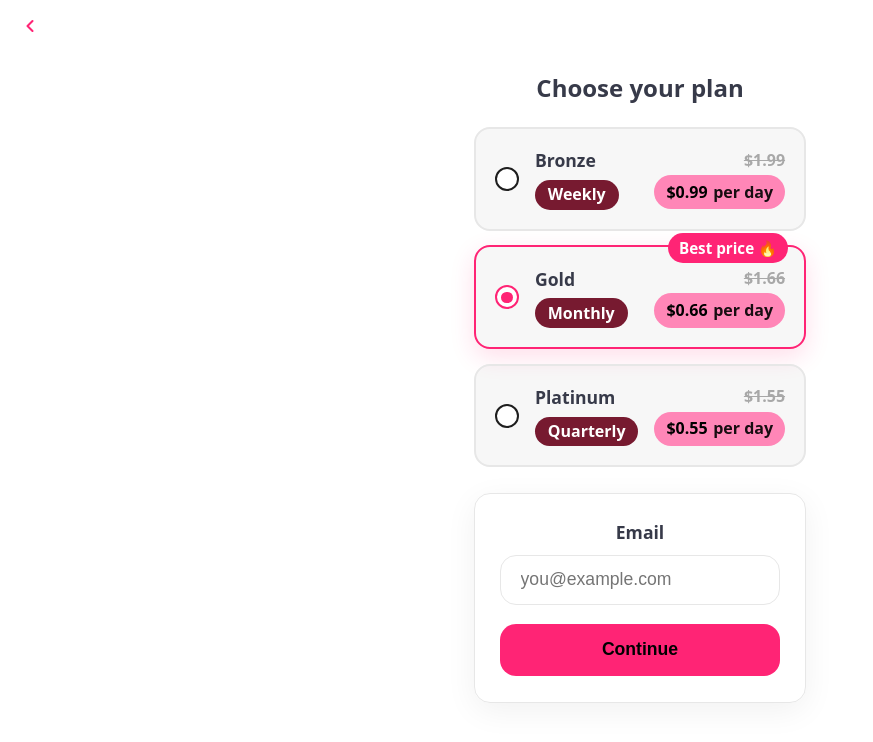
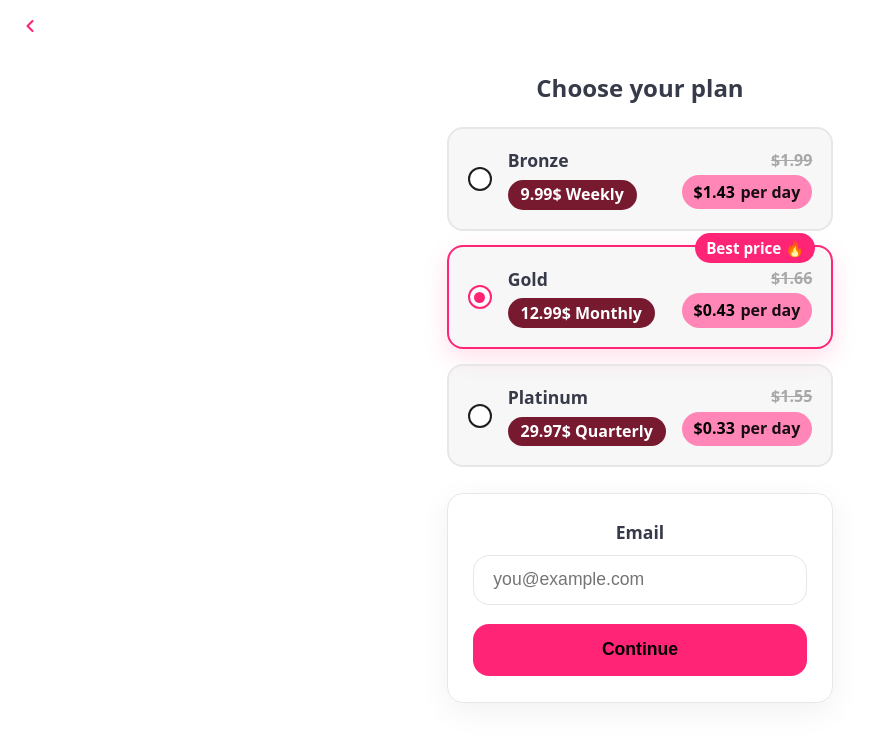
Before and after one commit to pogosyan-source/gfgf, a plain HTML site: page payment.html in a window 1280 px wide. Shown: the whole page, without its empty margins (0-873 px from the left). Drawn offline with Linux system fonts and the light colour scheme.

Commit message:
chore: redeploy

```diff
--- a/payment.html
+++ b/payment.html
@@ -327,9 +327,9 @@
       var plansEl = document.getElementById('plans');
       if (!plansEl) return;
       var plans = [
-        { id: '5', tier: 'Bronze', label: 'Weekly', badge: '', old: '$1.99', price: '$0.99', per: 'per day' },
-        { id: '2', tier: 'Gold', label: 'Monthly', badge: 'Best price 🔥', old: '$1.66', price: '$0.66', per: 'per day', recommended: true },
-        { id: '3', tier: 'Platinum', label: 'Quarterly', badge: '', old: '$1.55', price: '$0.55', per: 'per day' }
+        { id: '5', tier: 'Bronze', label: '9.99$ Weekly', badge: '', old: '$1.99', price: '$1.43', per: 'per day' },
+        { id: '2', tier: 'Gold', label: '12.99$ Monthly', badge: 'Best price 🔥', old: '$1.66', price: '$0.43', per: 'per day', recommended: true },
+        { id: '3', tier: 'Platinum', label: '29.97$ Quarterly', badge: '', old: '$1.55', price: '$0.33', per: 'per day' }
       ];
       var current = '2';
       plansEl.innerHTML = plans.map(function(p){
```
